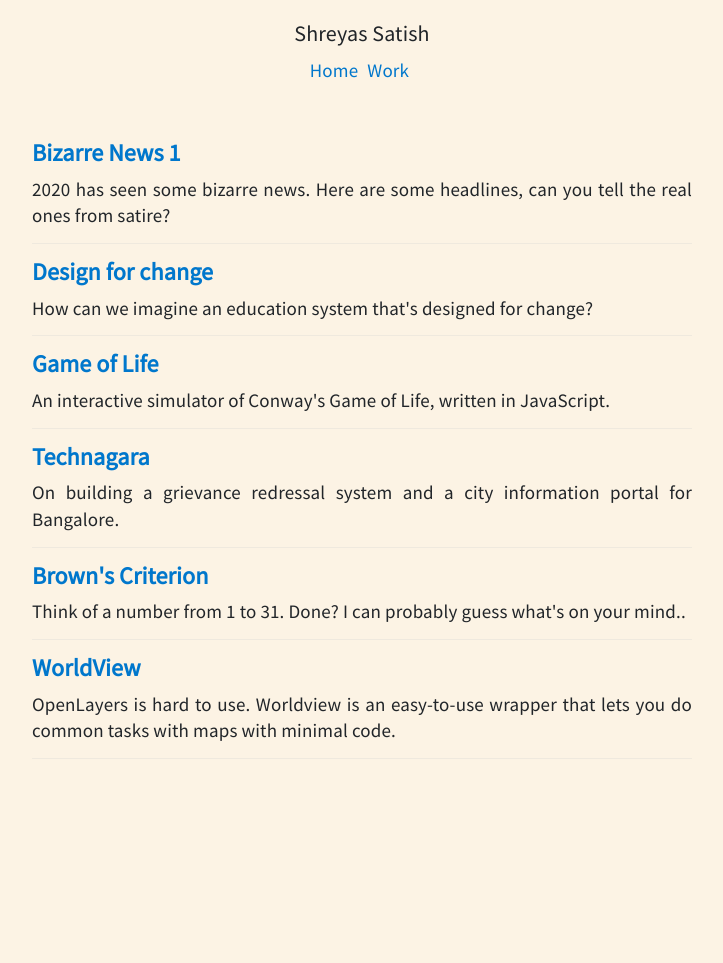
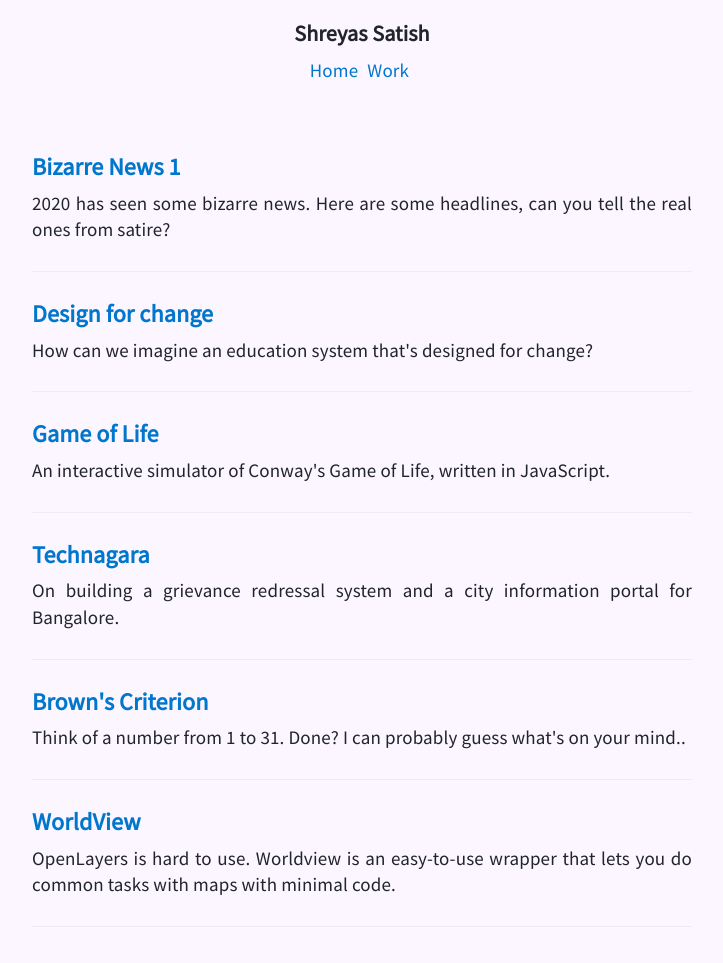
Before and after one commit to shreyas-satish/shreyas-satish.github.com, a Jekyll site: the page built from index.html, in a window 1280 px wide. Shown: the whole page, without its empty margins (278-1001 px from the left). Built offline with Jekyll 4.4.1, drawn with Linux system fonts in a browser that asks for light colours; before the commit the page ends 900 px from its top, so only the background shows below that.

Commit message:
improved styling

```diff
--- a/_includes/header.html
+++ b/_includes/header.html
@@ -1,6 +1,6 @@
 <div id = 'header'>
   <div class = 'col-md-12'>
-    <h1>Shreyas Satish</h1>
+    <h1 class='font-weight-bold'>Shreyas Satish</h1>
   </div>
   <div class = 'col-md-12'>
     <ul class = 'horizontal-list'>
--- a/css/styles.css
+++ b/css/styles.css
@@ -1,7 +1,6 @@
 body {
   line-height: 24px;
-  /* background: #FCFCFC; */
-  background: #f0af4e26
+  background: #fbf6ff;
 }
 
 .site-content {
--- a/index.html
+++ b/index.html
@@ -7,7 +7,7 @@ title: Shreyas Satish
  <div class = 'col-md-12'>
   <ul class = 'list-unstyled home-posts'>
     {% for post in site.categories["index"] %}
-      <li>
+      <li class='pt-4 pb-4'>
         <h4 class='font-weight-bold'><a href="{{ post.url }}">{{ post.title }}</a></h4>
         <p>
           {{post.summary}}
```
